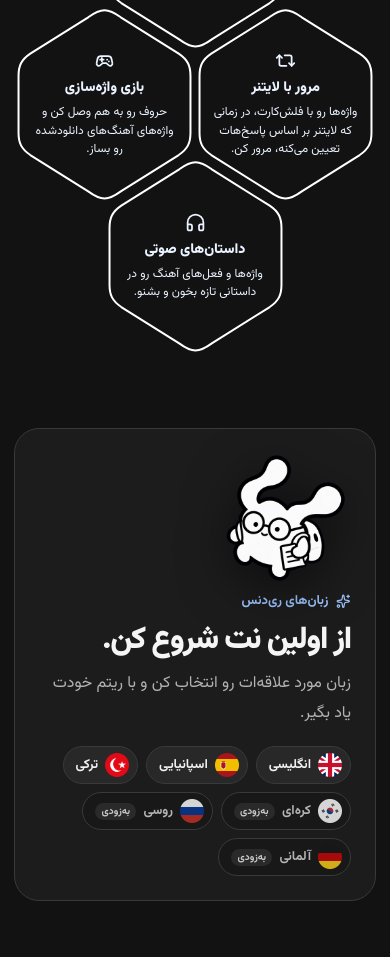
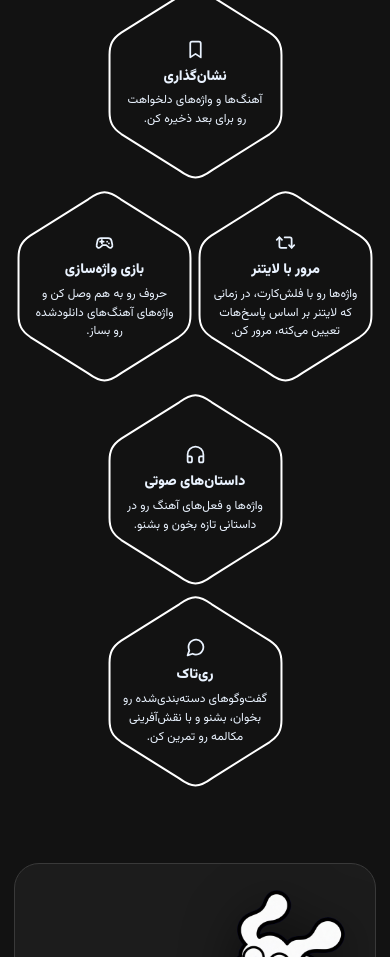
Before and after one commit to khodehydro/reedance-landingpage, a website built with Vite: page index.html in a window 390 px wide. Shown: the part 1043-2000 px from the top of the page. Built offline with nearby package versions, Linux system fonts and the light colour scheme.

Commit message:
Add ReeTalk feature card to the landing page
Add the ReeTalk (conversation practice) card as the eighth feature in
the honeycomb board, based on the Android app's dialogues feature:
categorized dialogues, read and listen along, and practice
conversation with role-play.

Extend the board grid to a fourth row (desktop) and a sixth row
(mobile) with the new card centered at the bottom, and update the
hero, section heading, and meta descriptions to mention ReeTalk.

Co-authored-by: arena-agent <297053741+arena-agent@users.noreply.github.com>

```diff
--- a/index.html
+++ b/index.html
@@ -5,10 +5,10 @@
   <meta name="viewport" content="width=device-width, initial-scale=1.0">
   <meta name="theme-color" content="#121212">
   <meta name="color-scheme" content="dark">
-  <meta name="description" content="ری‌دنس؛ تجربهٔ یادگیری زبان با موسیقی، متن همگام، ترجمهٔ تعاملی و مرور واژه‌ها در اندروید.">
+  <meta name="description" content="ری‌دنس؛ تجربهٔ یادگیری زبان با موسیقی، متن همگام، ترجمهٔ تعاملی، تمرین مکالمه با ری‌تاک و مرور واژه‌ها در اندروید.">
   <meta property="og:type" content="website">
   <meta property="og:title" content="ری‌دنس — زبان رو با ریتم یاد بگیر">
-  <meta property="og:description" content="از گوش‌دادن تا یادگرفتن؛ یک تجربهٔ موسیقی‌محور برای یادگیری زبان.">
+  <meta property="og:description" content="از گوش‌دادن و متن همگام تا تمرین مکالمه با ری‌تاک؛ یک تجربهٔ موسیقی‌محور برای یادگیری زبان.">
   <link rel="icon" href="/media/reedance_logo.png" type="image/png">
   <link rel="preload" href="/fonts/vazirmatn_black.woff2" as="font" type="font/woff2" crossorigin>
   <link rel="stylesheet" href="/src/style.css">
@@ -49,7 +49,7 @@
       <div class="hero-intro">
         <span class="eyebrow"><span class="status-dot"></span> یادگیری زبان، با موسیقی</span>
         <h1 id="hero-title">زبان رو با <em>ریتم</em> یاد بگیر<span class="period">.</span></h1>
-        <p>با آهنگ پیش برو، معنی هر خط رو کشف کن و واژه‌های تازه رو به خاطر بسپار. <br class="desktop-break">ری‌دنس گوش دادن رو به یاد گرفتن تبدیل می‌کنه.</p>
+        <p>با آهنگ پیش برو، معنی هر خط رو کشف کن، مکالمه رو با ری‌تاک تمرین کن و واژه‌های تازه رو به خاطر بسپار. <br class="desktop-break">ری‌دنس گوش دادن رو به یاد گرفتن تبدیل می‌کنه.</p>
         <div class="hero-actions">
           <a class="button button-primary" href="#experience">کشف امکانات <svg class="icon" aria-hidden="true"><use href="/media/icons.svg#arrow-down"/></svg></a>
           <a class="button button-secondary" href="https://cafebazaar.ir/app/com.hydro.reedance">دانلود از بازار <svg class="icon" aria-hidden="true"><use href="/media/icons.svg#arrow-up-left"/></svg></a>
@@ -60,7 +60,7 @@
     <section class="section wrap" id="experience" aria-labelledby="experience-title">
       <div class="section-heading">
         <div><span class="kicker"><svg class="icon" aria-hidden="true"><use href="/media/icons.svg#sparkles"/></svg> تجربهٔ ری‌دنس</span><h2 id="experience-title">از شنیدن تا یاد گرفتن.</h2></div>
-        <p>از متن همگام و معنی واژه‌ها تا تمرین، بازی و داستان صوتی؛ همه کنار هم.</p>
+        <p>از متن همگام و معنی واژه‌ها تا تمرین، بازی، داستان صوتی و تمرین مکالمه با ری‌تاک؛ همه کنار هم.</p>
       </div>
       <!-- Keep the outline and icons in this document; cached sprite versions may lack them. -->
       <svg class="feature-defs" width="0" height="0" aria-hidden="true">
@@ -152,6 +152,16 @@
             <p>واژه‌ها و فعل‌های آهنگ رو در داستانی تازه بخون و بشنو.</p>
           </div>
         </article>
+        <article class="feature-cell" id="feature-reetalk">
+          <svg class="cell-shape" viewBox="0 0 100 112" aria-hidden="true"><use href="#feature-hex-outline"/></svg>
+          <div class="cell-content">
+            <svg class="icon cell-icon" viewBox="0 0 24 24" fill="none" stroke="currentColor" stroke-width="2" stroke-linecap="round" stroke-linejoin="round" aria-hidden="true">
+              <path d="M21 11.5a8.38 8.38 0 0 1-.9 3.8 8.5 8.5 0 0 1-7.6 4.7 8.38 8.38 0 0 1-3.8-.9L3 21l1.9-5.7a8.38 8.38 0 0 1-.9-3.8 8.5 8.5 0 0 1 4.7-7.6 8.38 8.38 0 0 1 3.8-.9h.5a8.48 8.48 0 0 1 8 8v.5z"/>
+            </svg>
+            <h3>ری‌تاک</h3>
+            <p>گفت‌وگوهای دسته‌بندی‌شده رو بخوان، بشنو و با نقش‌آفرینی مکالمه رو تمرین کن.</p>
+          </div>
+        </article>
       </div>
     </section>
 
--- a/src/style.css
+++ b/src/style.css
@@ -68,8 +68,8 @@ h1,h2,h3,p{margin:0}
 /* Staggered, point-up hexagons: each tile is the feature card, not a tab. */
 .feature-defs{position:absolute;width:0;height:0;overflow:hidden}
 .feature-board{
-  display:grid;width:min(100%,810px);margin-inline:auto;aspect-ratio:15/14;
-  grid-template-columns:repeat(6,minmax(0,1fr));grid-template-rows:30% 30% 40%;align-items:start;
+  display:grid;width:min(100%,810px);margin-inline:auto;aspect-ratio:15/18;
+  grid-template-columns:repeat(6,minmax(0,1fr));grid-template-rows:1fr 1fr 1fr 1.33fr;align-items:start;
 }
 .feature-cell{
   grid-column:span 2;display:grid;place-items:center;position:relative;isolation:isolate;
@@ -82,6 +82,7 @@ h1,h2,h3,p{margin:0}
 .feature-cell:nth-child(5){grid-area:2/5/auto/span 2}
 .feature-cell:nth-child(6){grid-area:3/2/auto/span 2}
 .feature-cell:nth-child(7){grid-area:3/4/auto/span 2}
+.feature-cell:nth-child(8){grid-area:4/3/auto/span 2}
 .cell-shape{position:absolute;inset:0;width:100%;height:100%;z-index:-1;fill:none;stroke:#fff;stroke-width:2}
 .cell-content{display:grid;justify-items:center;gap:5px;width:80%;max-width:196px}
 .cell-icon{width:clamp(21px,3vw,34px);height:clamp(21px,3vw,34px);margin-bottom:3px}
@@ -130,7 +131,7 @@ h1,h2,h3,p{margin:0}
 }
 @media(max-width:580px){
   /* Narrow screens alternate between two cells and one centered cell. */
-  .feature-board{width:min(100%,410px);aspect-ratio:25/56;grid-template-columns:repeat(4,minmax(0,1fr));grid-template-rows:18.75% 18.75% 18.75% 18.75% 25%}
+  .feature-board{width:min(100%,410px);aspect-ratio:25/66;grid-template-columns:repeat(4,minmax(0,1fr));grid-template-rows:1fr 1fr 1fr 1fr 1fr 1.34fr}
   .feature-cell:nth-child(1){grid-area:1/2/auto/span 2}
   .feature-cell:nth-child(2){grid-area:2/1/auto/span 2}
   .feature-cell:nth-child(3){grid-area:2/3/auto/span 2}
@@ -138,6 +139,7 @@ h1,h2,h3,p{margin:0}
   .feature-cell:nth-child(5){grid-area:4/1/auto/span 2}
   .feature-cell:nth-child(6){grid-area:4/3/auto/span 2}
   .feature-cell:nth-child(7){grid-area:5/2/auto/span 2}
+  .feature-cell:nth-child(8){grid-area:6/2/auto/span 2}
 }
 @media(max-width:480px){
   .wrap{width:calc(100% - 28px)}
```
Also changed, not shown: README.md.
